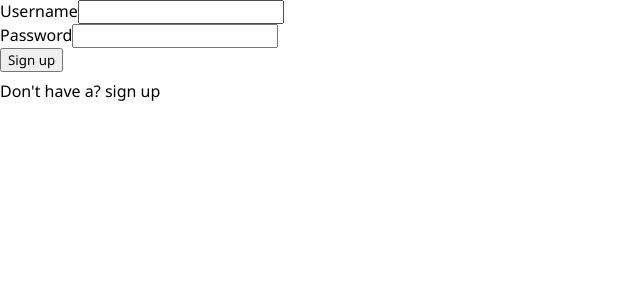
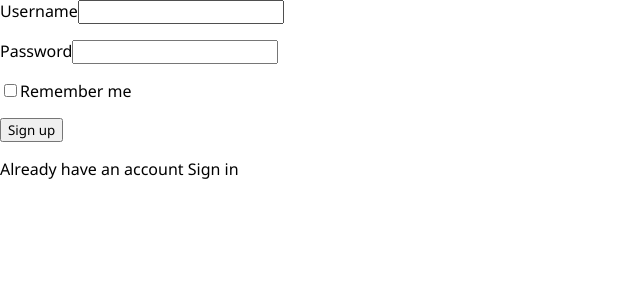
Before and after one commit to Xyzeebit/compass-mail-app, a React (Create React App) app in the folder client/: page /auth in a window 1280 px wide. Shown: the top 300 px of the page, without its empty margins (0-640 px from the left). Built offline with nearby package versions, Linux system fonts and the light colour scheme.

Commit message:
added checkboxs and links to auth page

```diff
--- a/client/src/App.css
+++ b/client/src/App.css
@@ -39,3 +39,8 @@ a {
 .fade-in {
   opacity: 1 !important;
 }
+
+.stack {
+  display: block;
+  margin-block-end: 1rem;
+}
--- a/client/src/pages/Auth.jsx
+++ b/client/src/pages/Auth.jsx
@@ -1,5 +1,7 @@
 import { useState, useEffect } from "react";
-import { useLocation } from "react-router-dom";
+import { useLocation, Link } from "react-router-dom";
+
+import '../styles/auth.css';
 
 export default function Auth() {
   const [firstName, setFirstName] = useState('');
@@ -16,6 +18,8 @@ export default function Auth() {
 
   const [cpassword, setCPassword] = useState('');
   const [cpasswordError, setCPasswordError] = useState('');
+
+  const [rememberMe, setRememberMe] = useState(false);
 
     const location = useLocation();
     const paths = location.pathname.split('/')
@@ -85,7 +89,7 @@ export default function Auth() {
             />
           </div>
 
-          {formType === "signup" && (
+          {formType === "signup" ? (
             <div className="stack">
               <label htmlFor="cpassword">Confirm password</label>
               <input
@@ -95,14 +99,33 @@ export default function Auth() {
                 onChange={handleCPassword}
               />
             </div>
+          ) : (
+            <div className="stack">
+              <input
+                  type="checkbox"
+                  id="remember-me"
+                value={rememberMe}
+                onChange={() => setRememberMe(!rememberMe)}
+              />
+              <label htmlFor="remember-me">Remember me</label>
+            </div>
           )}
+          <div className="stack">
             <input
               type="submit"
               value={formType === "signin" ? "Sign in" : "Sign up"}
             />
+          </div>
+
+          {formType === "signin" ? (
             <p>
-            Don't have a? <a>sign up</a>
+              Don't have an account? <Link to="/auth/signup">sign up</Link>
             </p>
+          ) : (
+            <p>
+              Already have an account <Link to="/auth/signin">Sign in</Link>
+            </p>
+          )}
         </form>
       </div>
     );
```
Also changed, not shown: client/src/styles/auth.css (added). Lines whose indentation alone changed are shown as unchanged.
